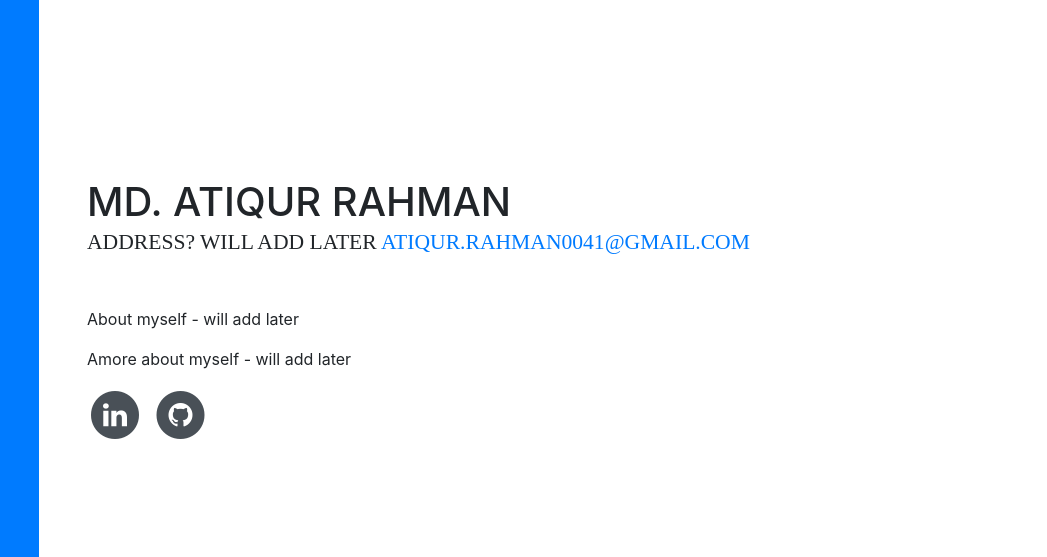
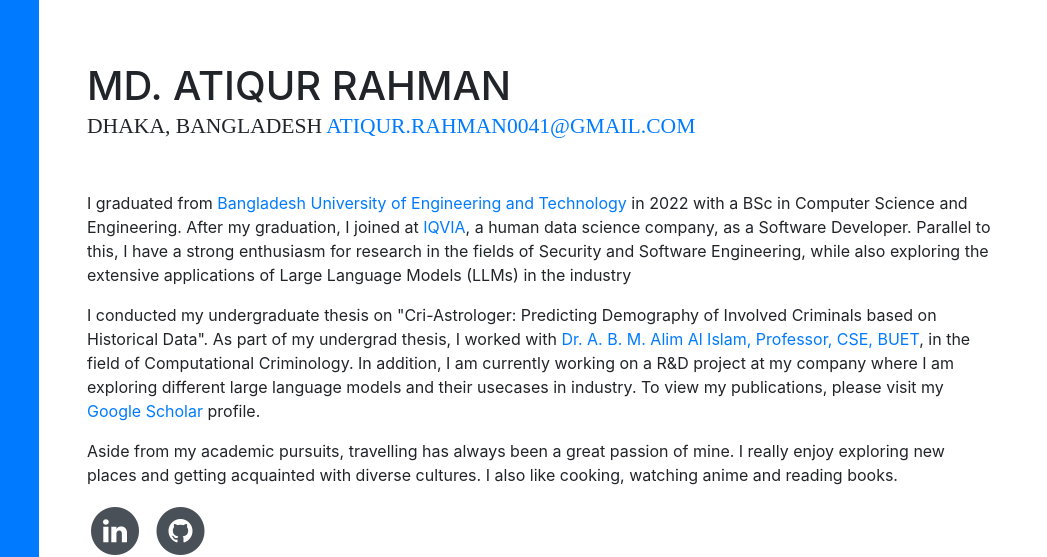
Before and after one commit to atiqur-rahman-0041/atiqur-rahman-0041.github.io, a website with bundled scripts: page index.html in a window 1280 px wide. Shown: the part 89-646 px from the top of the page, 233-1280 px from the left. Built offline with nearby package versions, Linux system fonts and the light colour scheme; some icons are missing; files whose address does not match are found by name; a web font is replaced by a local one.

Commit message:
added paper and work info

```diff
--- a/index.html
+++ b/index.html
@@ -91,11 +91,13 @@
         <h1 class="mb-0"> Md. Atiqur Rahman
           <!-- <span class="text-primary">Taylor</span> -->
         </h1>
-        <div class="subheading mb-5"> address? will add later
+        <div class="subheading mb-5"> Dhaka, Bangladesh
           <a href="mailto:atiqur.rahman0041@gmail.com">atiqur.rahman0041@gmail.com</a>
         </div>
-        <p class="justify">About myself - will add later</p>
-        <p class="justify">Amore about myself - will add later</p>
+        <p class="justify">I graduated from <a href="https://www.buet.ac.bd/web/" target="_blank">Bangladesh University of Engineering and Technology</a> in 2022 with a BSc in Computer Science and Engineering. After my graduation, I joined at <a href="https://www.iqvia.com/">IQVIA</a>, a human data science company, as a Software Developer. Parallel to this, I have a strong enthusiasm for research in the fields of Security and Software Engineering, while also exploring the extensive applications of Large Language Models (LLMs) in the industry</p>
+        <p class="justify">I conducted my undergraduate thesis on "Cri-Astrologer: Predicting Demography of Involved
+          Criminals based on Historical Data". As part of my undergrad thesis, I worked with <a href="https://sites.google.com/site/abmalimalislam/home">Dr. A. B. M. Alim Al Islam, Professor, CSE, BUET</a>, in the field of Computational Criminology. In addition, I am currently working on a R&D project at my company where I am exploring different large language models and their usecases in industry. To view my publications, please visit my <a href="https://scholar.google.com/citations?user=USOEeTAAAAAJ&hl=en">Google Scholar</a> profile.</p>
+        <p class="justify">Aside from my academic pursuits, travelling has always been a great passion of mine. I really enjoy exploring new places and getting acquainted with diverse cultures. I also like cooking, watching anime and reading books.</p>
         <ul class="list-inline list-social-icons mb-0">
           <li class="list-inline-item">
             <a href="https://www.linkedin.com/in/atiqurrahman041/">
```
